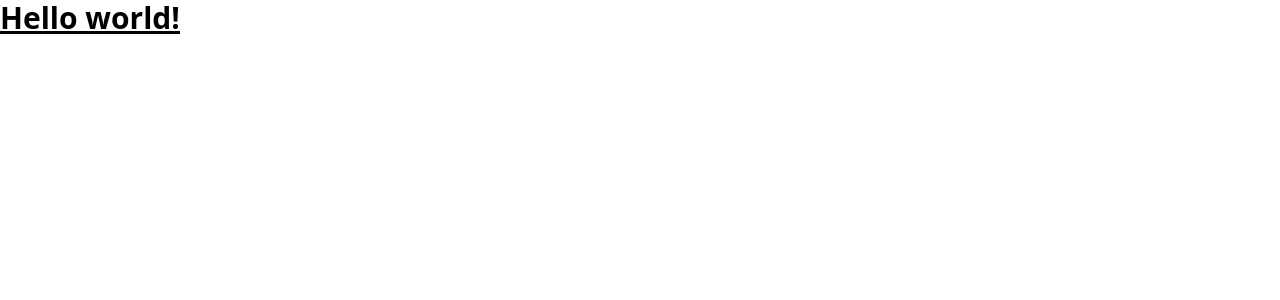
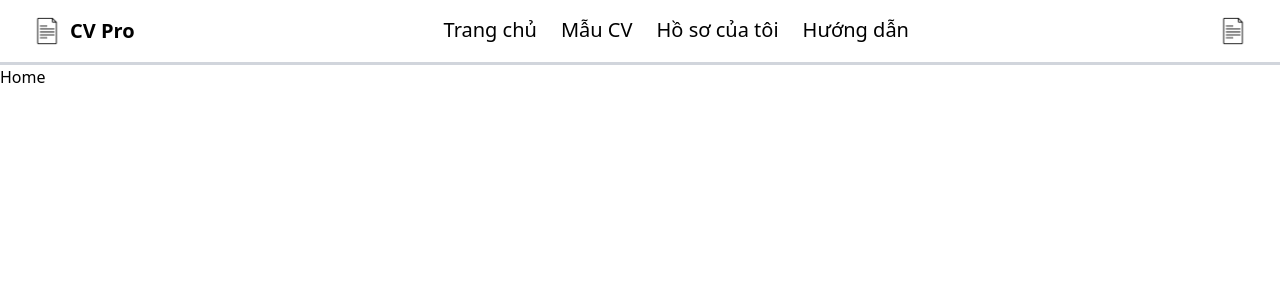
Before and after one commit to penguyn47/CV-BOT-LLM, a React (Vite) app: page / in a window 1280 px wide. Shown: the top 300 px of the page. Built offline with nearby package versions, Linux system fonts and the light colour scheme.

Commit message:
Modified Navbar

```diff
--- a/src/App.jsx
+++ b/src/App.jsx
@@ -1,9 +1,24 @@
+import { Navbar } from './components'
+import { CVTemplate, Home } from './pages'
+import { BrowserRouter as Router, Routes, Route, Link } from 'react-router-dom'
+import CVPreview from './pages/CVPreview'
+
 function App() {
-  return (
-    <>
-      <h1 class="text-3xl font-bold underline">Hello world!</h1>
-    </>
-  );
+	return (
+		<>
+			<Router>
+				{/* HEADER - SECTION */}
+				<Navbar />
+
+				{/* BODY - SECTION */}
+				<Routes>
+					<Route path="/" element={<Home></Home>}></Route>
+					<Route path="/cvtemplate" element={<CVTemplate></CVTemplate>}></Route>
+					<Route path="/cvpreview" element={<CVPreview></CVPreview>}></Route>
+				</Routes>
+			</Router>
+		</>
+	)
 }
 
-export default App;
+export default App
--- a/src/components/Navbar.jsx
+++ b/src/components/Navbar.jsx
@@ -1,7 +1,9 @@
+import { NavLink } from 'react-router-dom'
 
 function Navbar() {
-return <>
-    <div className="flex justify-between py-4 px-8 border-b-1">
+	return (
+		<>
+			<div className="flex justify-between py-4 px-8 border-b-3 border-gray-300">
 				{/* PAGE ICON SECTION */}
 				<div className="flex justify-between gap-2 items-center">
 					<img src="/icon.png" className="h-[30px]" />
@@ -12,34 +14,31 @@ return <>
 				<div>
 					<ul className="flex justify-between gap-6 text-xl">
 						<li>
-                    <div>
+							<NavLink className="hover:text-gray-400" to="/" end>
 								Trang chủ
-                    </div>
+							</NavLink>
 						</li>
 						<li>
-                    <div>
+							<NavLink className="hover:text-gray-400" to="/cvtemplate" end>
 								Mẫu CV
-                    </div>
+							</NavLink>
 						</li>
 						<li>
-                    <div>
-                        Hồ sơ của tôi
-                    </div>
+							<div>Hồ sơ của tôi</div>
 						</li>
 						<li>
-                    <div>
-                        Hướng dẫn
-                    </div>
+							<div>Hướng dẫn</div>
 						</li>
 					</ul>
 				</div>
 
 				{/* USER SECTION */}
 				<div>
-            <img src="/icon.png" className="h-[30px]"/>
+					<img src="/icon.png" className="h-[30px]" />
 				</div>
 			</div>
 		</>
+	)
 }
 
-export default Navbar;
+export default Navbar
```
Lines whose indentation alone changed are shown as unchanged.
